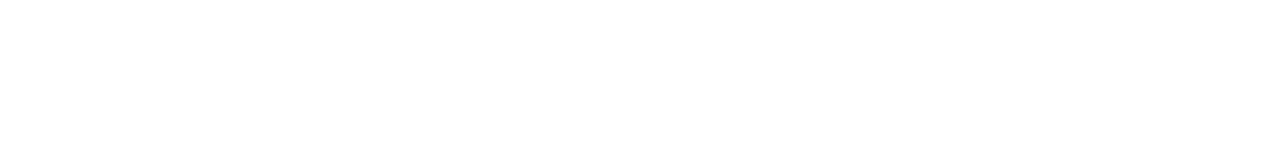
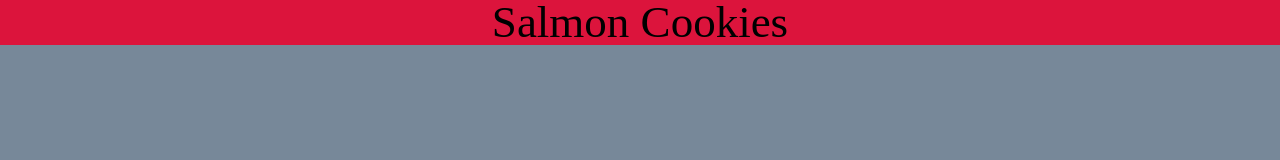
Before and after one commit to JeffJ843/cookie-stand, a plain HTML site: page sales.html in a window 1280 px wide. Drawn offline with Linux system fonts and the light colour scheme; files that its build step writes are made by us from their sources.

Commit message:
added sales

```diff
--- a/sales.html
+++ b/sales.html
@@ -1,12 +1,24 @@
 <!DOCTYPE html>
 <html lang="en">
+
 <head>
-  <meta charset="UTF-8">
-  <meta http-equiv="X-UA-Compatible" content="IE=edge">
-  <meta name="viewport" content="width=device-width, initial-scale=1.0">
-  <title>Document</title>
+  <title>Salmon Cookies</title>
+  <link rel="stylesheet" href="css/reset.css">
+  <link rel="stylesheet" href="css/style.css">
 </head>
+
+
 <body>
-  <script src="app.js"></script>
+  <header>
+    <h1>Salmon Cookies</h1>
+  </header>
+  <main>
+    <table id="cookie-table"></table>
+  </main>
+
+
+
+  <script src="/js/app.js"></script>
 </body>
+
 </html>
```
